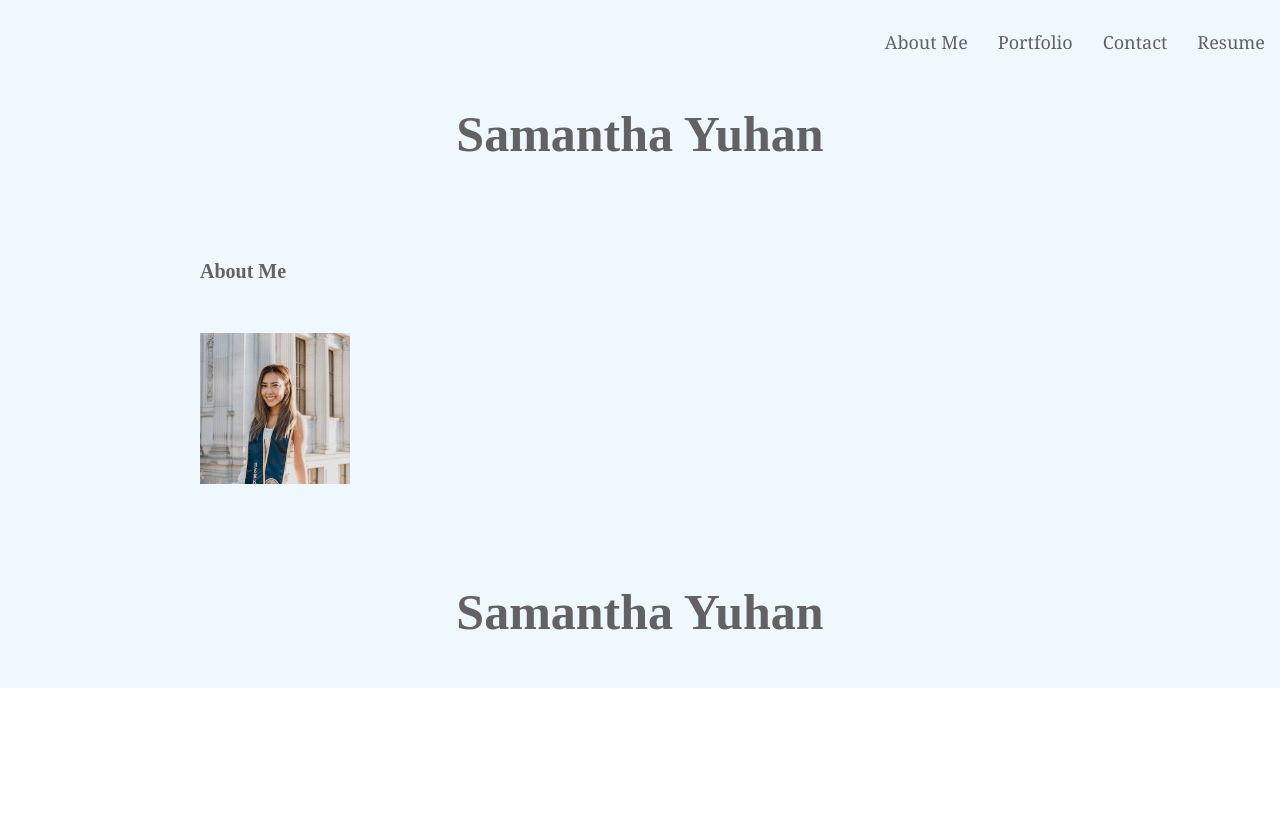
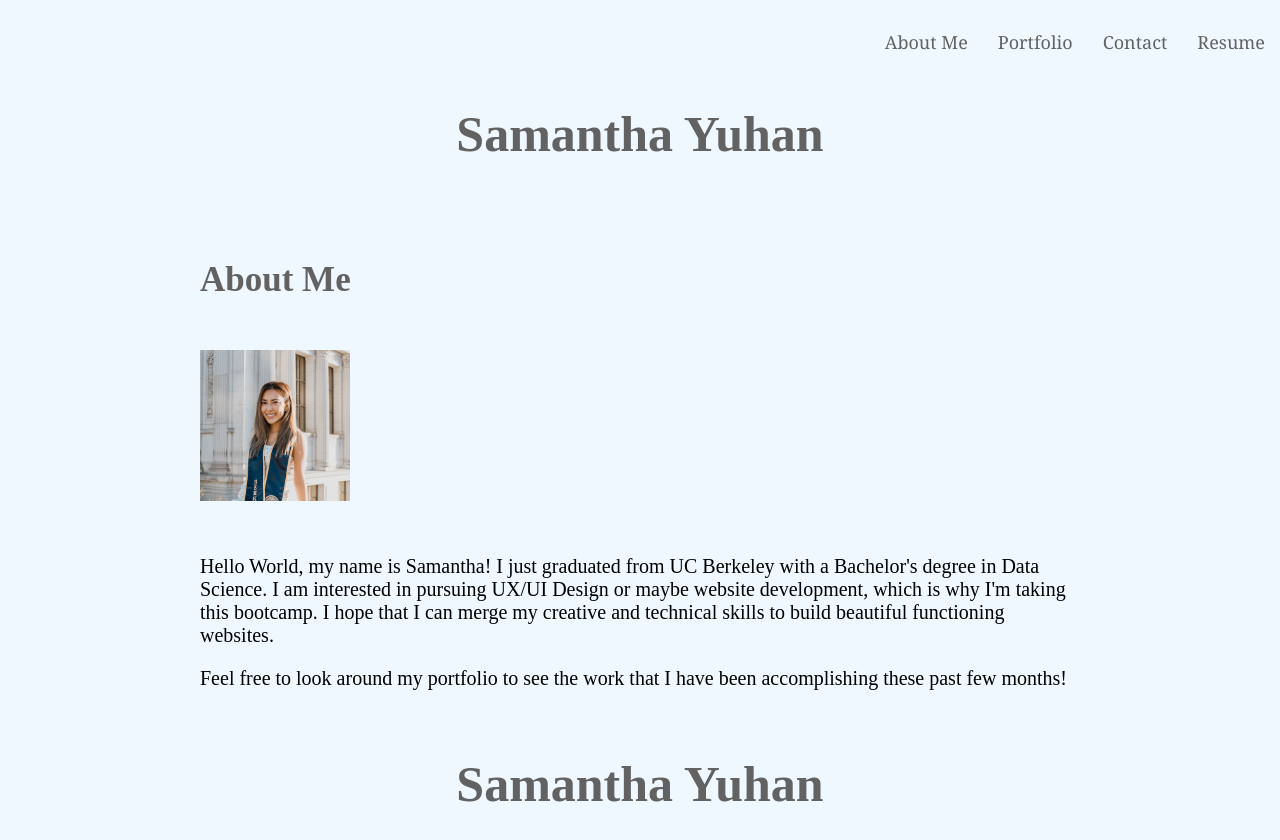
Before and after one commit to samyuhan/react-portfolio, a React (Create React App) app in the folder app/: page / in a window 1280 px wide. Shown: the top 840 px of the page. Before the commit the page ends 800 px from the top, so only its background shows below. Built offline with nearby package versions, Linux system fonts and the light colour scheme.

Commit message:
add about me description and styling

```diff
--- a/app/src/components/About.js
+++ b/app/src/components/About.js
@@ -10,13 +10,17 @@ const styles = {
 
   },
   h1: {
-    fontSize: "20px",
+    fontSize: "35px",
     color: "rgb(98, 98, 98)"
   },
   pic: {
     width: "150px",
     paddingTop: "50px",
     paddingBottom: "50px"
+  },
+  para: {
+    fontSize: "20px",
+    paddingBottom: "20px"
   }
 };
 
@@ -25,6 +29,12 @@ function Header() {
     <div style={styles.abt} className="about">
       <h1 style={styles.h1}>About Me</h1>
       <img src="profile.png" alt="Profile picture" style={styles.pic} />
+      <p style ={styles.para}>
+        Hello World, my name is Samantha! I just graduated from UC Berkeley with a Bachelor's degree in Data Science. I am interested in pursuing UX/UI Design or maybe website development, which is why I'm taking this bootcamp. I hope that I can merge my creative and technical skills to build beautiful functioning websites.
+      </p>
+      <p style ={styles.para}>
+        Feel free to look around my portfolio to see the work that I have been accomplishing these past few months!
+      </p>
     </div>
   );
 }
```
